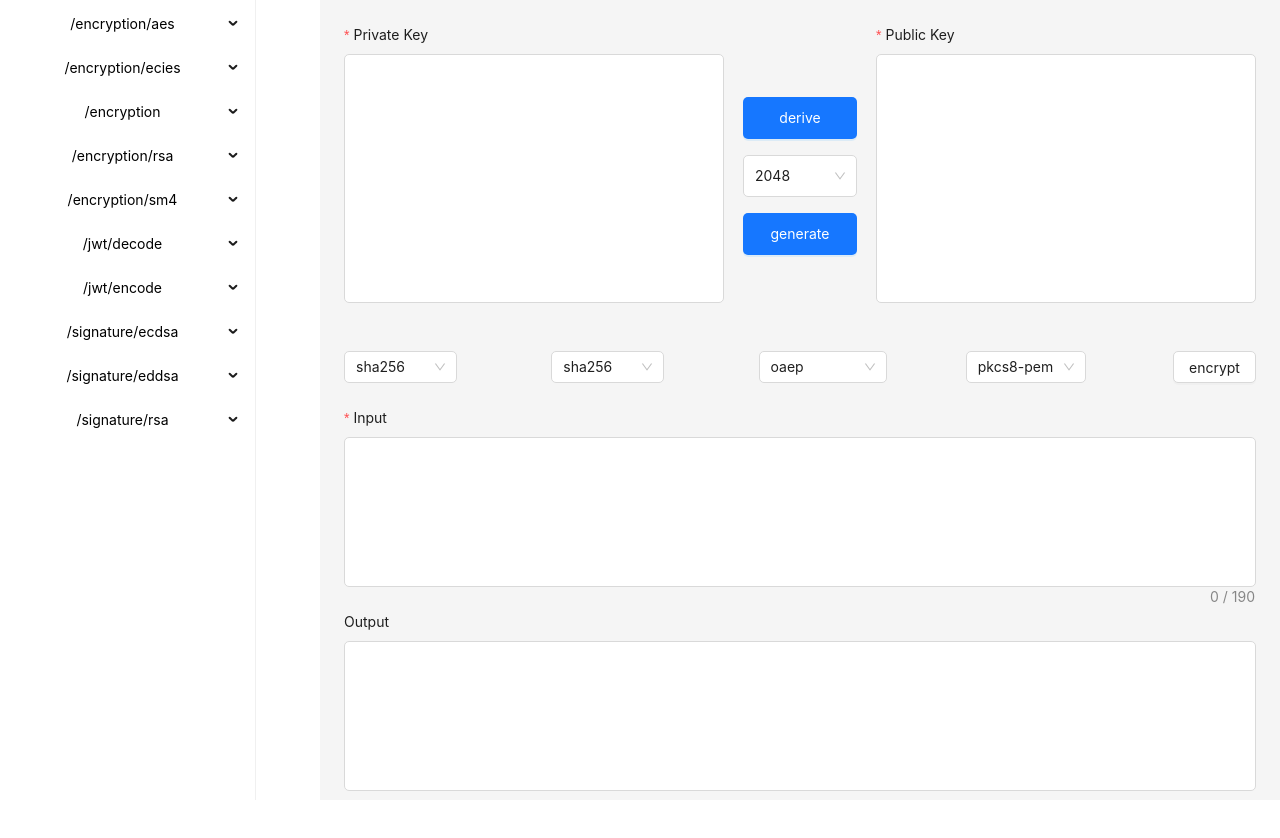
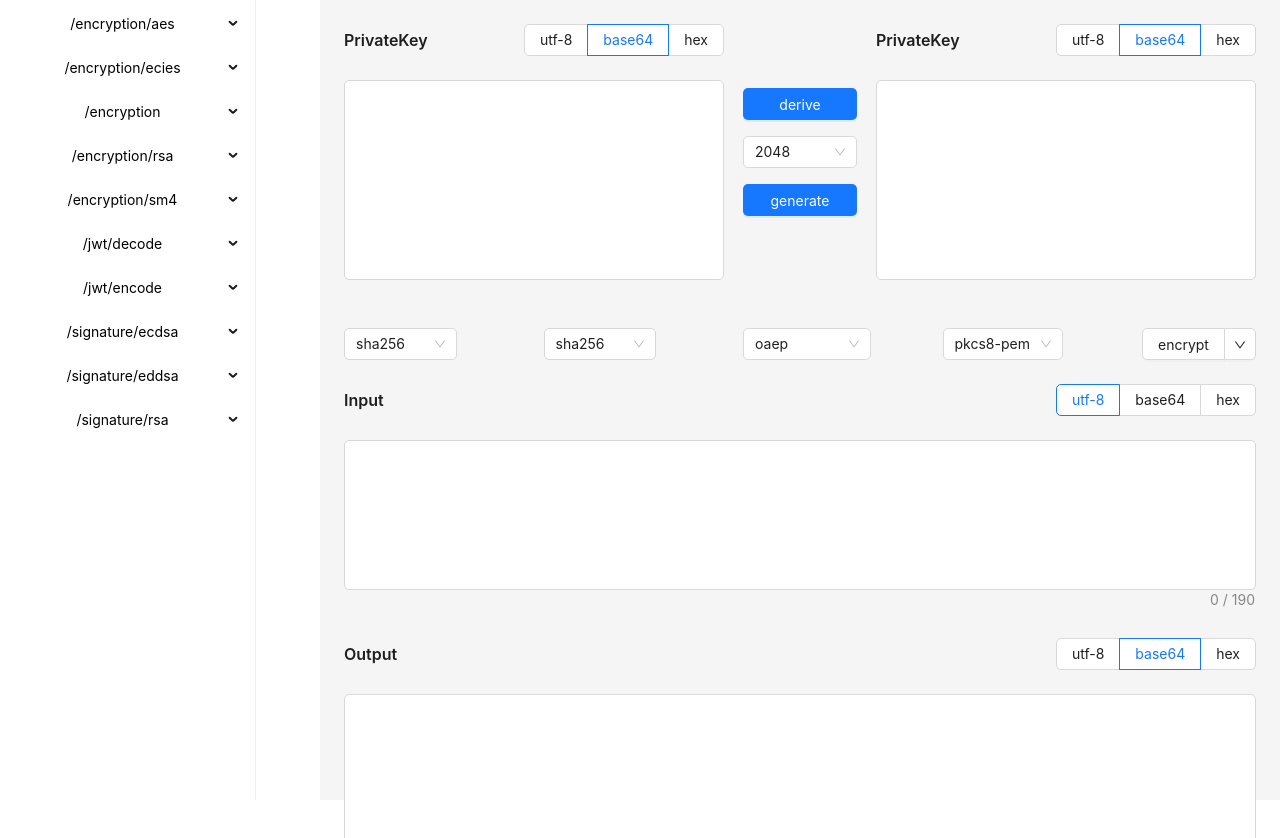
Before and after one commit to heliannuuthus-oam/kits, a React (Vite) app: page /encryption/rsa in a window 1280 px wide. Shown: the top 838 px of the page. Built offline with nearby package versions, Linux system fonts and the light colour scheme.

Commit message:
rsa encryption

```diff
--- a/src/pages/encryption/rsa.tsx
+++ b/src/pages/encryption/rsa.tsx
@@ -2,6 +2,7 @@ import { invoke } from "@tauri-apps/api";
 import {
 	Button,
 	Col,
+	Dropdown,
 	Flex,
 	Form,
 	FormItemProps,
@@ -9,10 +10,17 @@ import {
 	Row,
 	Select,
 	SelectProps,
+	Typography,
 } from "antd";
 import TextArea, { TextAreaProps } from "antd/es/input/TextArea";
-import { useState } from "react";
-import { CharFormatter, charCodecor } from "../../components/codec/CharCodec";
+import { useRef, useState } from "react";
+import {
+	CharCodec,
+	CharCodecRef,
+	CharFormatter,
+	charCodecor,
+} from "../../components/codec/CharCodec";
+import { DownOutlined } from "@ant-design/icons";
 
 const DefaultTextArea = ({ style, ...props }: TextAreaProps) => {
 	return <TextArea {...props} style={{ resize: "none", ...style }}></TextArea>;
@@ -117,8 +125,11 @@ type FormatFormItem = {
 	errorMsg?: FormItemProps["help"];
 };
 
+const size = "middle";
+const keyHeight = 200;
 const RsaEncryption = () => {
 	const [form] = Form.useForm<RsaEncryptionForm>();
+	const [operation, setOperation] = useState<string>("encrypt");
 	const [keySize, setKeySize] = useState<number>(2048);
 	const padding = Form.useWatch("padding", form);
 	const digest = Form.useWatch("digest", form);
@@ -127,6 +138,10 @@ const RsaEncryption = () => {
 	});
 	const [generating, setGenerating] = useState<boolean>(false);
 	const [deriving, setDeriving] = useState<boolean>(false);
+	const privateKeyCodecEl = useRef<CharCodecRef>(null);
+	const publicKeyCodecEl = useRef<CharCodecRef>(null);
+	const inputCodecEl = useRef<CharCodecRef>(null);
+	const outputCodecEl = useRef<CharCodecRef>(null);
 	const renderExtract = (padding: Padding) => {
 		switch (padding) {
 			case Padding.Pkcs1_v15:
@@ -210,21 +225,47 @@ const RsaEncryption = () => {
 	const encryptOrDecrypt = async () => {
 		try {
 			const parameters = await form.validateFields({ validateOnly: true });
+			const input = await charCodecor.decode(
+				inputCodecEl.current?.getFormat() || CharFormatter.UTF8,
+				parameters.input || ""
+			);
 			console.log(parameters);
+			let output;
+			if (operation === "encrypt") {
 				const key = await charCodecor.decode(
-				CharFormatter.Base64,
+					publicKeyCodecEl.current?.getFormat() || CharFormatter.Base64,
 					parameters.publicKey
 				);
-			const output = await invoke<Uint8Array>("encrypt_rsa", {
+
+				output = await invoke<Uint8Array>("encrypt_rsa", {
 					data: {
 						...parameters,
+						input,
 						format: format.value,
 						key: key,
 					},
 				});
+			} else {
+				const key = await charCodecor.decode(
+					privateKeyCodecEl.current?.getFormat() || CharFormatter.Base64,
+					parameters.privateKey
+				);
+
+				output = await invoke<Uint8Array>("decrypt_rsa", {
+					data: {
+						...parameters,
+						input,
+						format: format.value,
+						key: key,
+					},
+				});
+			}
 
 			form.setFieldsValue({
-				output: await charCodecor.encode(CharFormatter.Base64, output),
+				output: await charCodecor.encode(
+					outputCodecEl.current?.getFormat() || CharFormatter.Base64,
+					output
+				),
 			});
 		} catch (err) {
 			console.log(err);
@@ -269,7 +310,7 @@ const RsaEncryption = () => {
 			form={form}
 			initialValues={initialValues}
 			wrapperCol={{ span: 24 }}
-			style={{ padding: 24 }}
+			style={{ padding: "0 24px" }}
 			layout="vertical"
 			colon={true}
 			validateTrigger="onBlur"
@@ -277,12 +318,32 @@ const RsaEncryption = () => {
 			<Form.Item key="key">
 				<Row justify="space-between" align="middle">
 					<Col span={10}>
-						<Form.Item
-							name="privateKey"
-							label="Private Key"
-							rules={keyValidator}
+						<Flex
+							align="center"
+							justify="space-between"
+							style={{ padding: "24px 0" }}
 						>
-							<DefaultTextArea disabled={generating} style={{ height: 249 }} />
+							<Typography.Title level={5} style={{ margin: 0 }}>
+								PrivateKey
+							</Typography.Title>
+							<CharCodec
+								codecor={charCodecor}
+								ref={privateKeyCodecEl}
+								props={{
+									size: size,
+									defaultValue: CharFormatter.Base64,
+								}}
+								setInput={(input: string) =>
+									form.setFieldsValue({ privateKey: input })
+								}
+								getInput={() => form.getFieldValue("privateKey")}
+							/>
+						</Flex>
+						<Form.Item name="privateKey" rules={keyValidator}>
+							<DefaultTextArea
+								disabled={generating}
+								style={{ height: keyHeight }}
+							/>
 						</Form.Item>
 					</Col>
 					<Col span={3}>
@@ -294,7 +355,7 @@ const RsaEncryption = () => {
 									derivePublicKey(null);
 								}}
 								disabled={generating}
-								style={{ minWidth: 90, minHeight: 42 }}
+								style={{ minWidth: 90, minHeight: 32 }}
 								type="primary"
 							>
 								derive
@@ -304,21 +365,45 @@ const RsaEncryption = () => {
 								value={keySize}
 								onChange={setKeySize}
 								options={keySizes}
-								style={{ minWidth: 90, minHeight: 42 }}
+								style={{ minWidth: 90, minHeight: 32 }}
 							/>
 							<Button
 								loading={generating}
 								type="primary"
 								onClick={generatePrivateKey}
-								style={{ minWidth: 90, minHeight: 42 }}
+								style={{ minWidth: 90, minHeight: 32 }}
 							>
 								generate
 							</Button>
 						</Flex>
 					</Col>
 					<Col span={10}>
-						<Form.Item name="publicKey" label="Public Key" rules={keyValidator}>
-							<DefaultTextArea disabled={generating} style={{ height: 249 }} />
+						<Flex
+							align="center"
+							justify="space-between"
+							style={{ padding: "24px 0" }}
+						>
+							<Typography.Title level={5} style={{ margin: 0 }}>
+								PrivateKey
+							</Typography.Title>
+							<CharCodec
+								codecor={charCodecor}
+								ref={publicKeyCodecEl}
+								props={{
+									size: size,
+									defaultValue: CharFormatter.Base64,
+								}}
+								setInput={(input: string) =>
+									form.setFieldsValue({ publicKey: input })
+								}
+								getInput={() => form.getFieldValue("publicKey")}
+							/>
+						</Flex>
+						<Form.Item name="publicKey" rules={keyValidator}>
+							<DefaultTextArea
+								disabled={generating}
+								style={{ height: keyHeight }}
+							/>
 						</Form.Item>
 					</Col>
 				</Row>
@@ -350,29 +435,109 @@ const RsaEncryption = () => {
 					</Col>
 
 					<Col>
-						<Button disabled={generating} onClick={encryptOrDecrypt}>
+						<Dropdown.Button
+							menu={{
+								items: [
+									{
+										label: (
+											<div
+												onClick={(_) => {
+													setOperation("encrypt");
+													inputCodecEl.current?.setFormat(CharFormatter.UTF8);
+												}}
+											>
 												encrypt
-						</Button>
+											</div>
+										),
+										key: "encrypt",
+									},
+									{
+										label: (
+											<div
+												onClick={(_) => {
+													setOperation("decrypt");
+													inputCodecEl.current?.setFormat(CharFormatter.Base64);
+												}}
+											>
+												decrypt
+											</div>
+										),
+										key: "decrypt",
+									},
+								],
+							}}
+							trigger={["hover"]}
+							htmlType="submit"
+							size={size}
+							style={{ margin: 0 }}
+							onClick={encryptOrDecrypt}
+							icon={<DownOutlined />}
+						>
+							{operation}
+						</Dropdown.Button>
 					</Col>
 				</Row>
 			</Form.Item>
-
-			<Form.Item key="input" name="input" label="Input" rules={inputValidator}>
+			<Form.Item>
+				<Flex
+					align="center"
+					justify="space-between"
+					style={{ padding: "0 0 24px 0" }}
+				>
+					<Typography.Title level={5} style={{ margin: 0 }}>
+						Input
+					</Typography.Title>
+					<CharCodec
+						codecor={charCodecor}
+						ref={inputCodecEl}
+						props={{
+							size: size,
+							defaultValue: CharFormatter.UTF8,
+						}}
+						setInput={(input: string) => form.setFieldsValue({ input })}
+						getInput={() => form.getFieldValue("input")}
+					/>
+				</Flex>
+				<Form.Item key="input" name="input" rules={inputValidator}>
 					<DefaultTextArea
 						count={{
-						show: true,
-						max: calcEncryptionMaxLength(
+							show: operation === "encrypt",
+							max:
+								operation === "encrypt"
+									? calcEncryptionMaxLength(
 											keySize,
 											padding,
 											padding === Padding.Oaep ? digest : undefined
-						),
+										)
+									: undefined,
 						}}
 						style={{ height: 150 }}
 					></DefaultTextArea>
 				</Form.Item>
-
-			<Form.Item key="output" name="output" label="Output">
+			</Form.Item>
+			<Form.Item>
+				<Flex
+					align="center"
+					justify="space-between"
+					style={{ padding: "0 0 24px 0" }}
+				>
+					<Typography.Title level={5} style={{ margin: 0 }}>
+						Output
+					</Typography.Title>
+					<CharCodec
+						codecor={charCodecor}
+						ref={outputCodecEl}
+						props={{
+							size: size,
+							defaultValue: CharFormatter.Base64,
+						}}
+						setInput={(input: string) => form.setFieldsValue({ output: input })}
+						getInput={() => form.getFieldValue("output")}
+					/>
+				</Flex>
+				<Form.Item key="output" name="output">
 					<DefaultTextArea style={{ height: 150 }}></DefaultTextArea>
+				</Form.Item>
 			</Form.Item>
 		</Form>
 	);
```
Also changed, not shown: 1 other file (tests, documents, lock files or other folders). Lines whose indentation alone changed are shown as unchanged.
